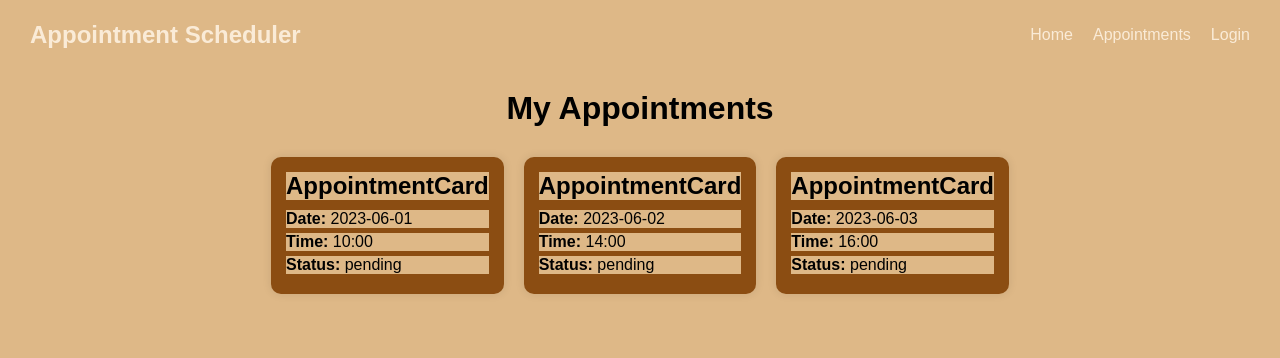
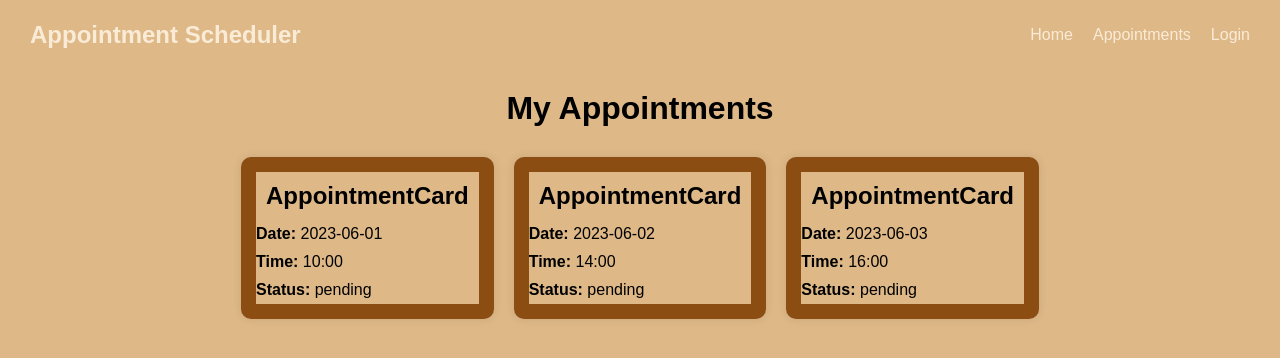
Before and after one commit to 1LuisVargas/turn-taking-app-fullstack, a React app in the folder front/: page / in a window 1280 px wide. Shown: the top 358 px of the page. Built offline with nearby package versions, Linux system fonts and the light colour scheme; the HTML template or start-up script is replaced by a standard one.

Commit message:
Changed margin for padding on p and h1 for the appointment card

```diff
--- a/front/src/modules/AppointmentCard.module.css
+++ b/front/src/modules/AppointmentCard.module.css
@@ -7,10 +7,10 @@
 
     & h2 {
         text-align: center;
-        margin-bottom: 10px;
+        padding: 10px;
     }
 
     & p {
-        margin: 5px 0;
+        padding: 5px 0;
     }
 }
```
